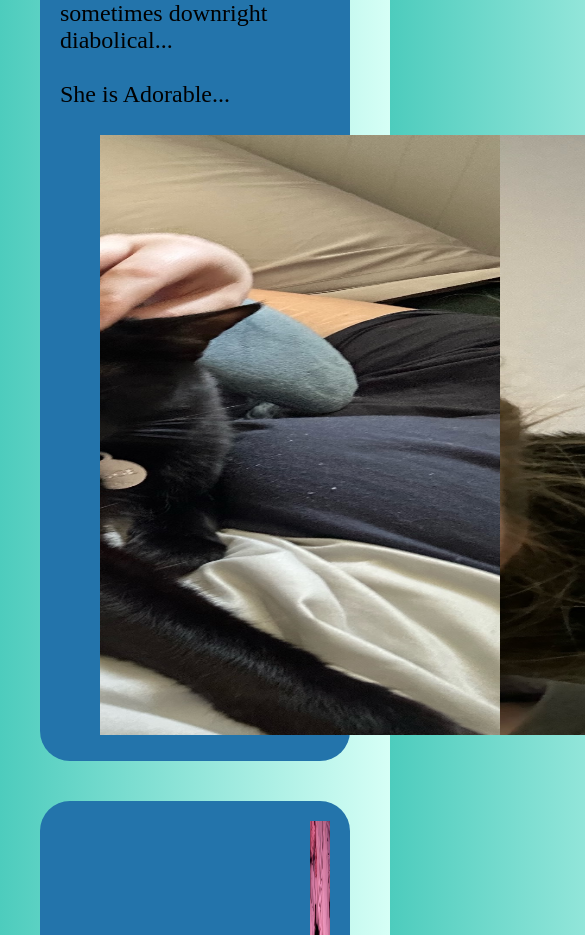
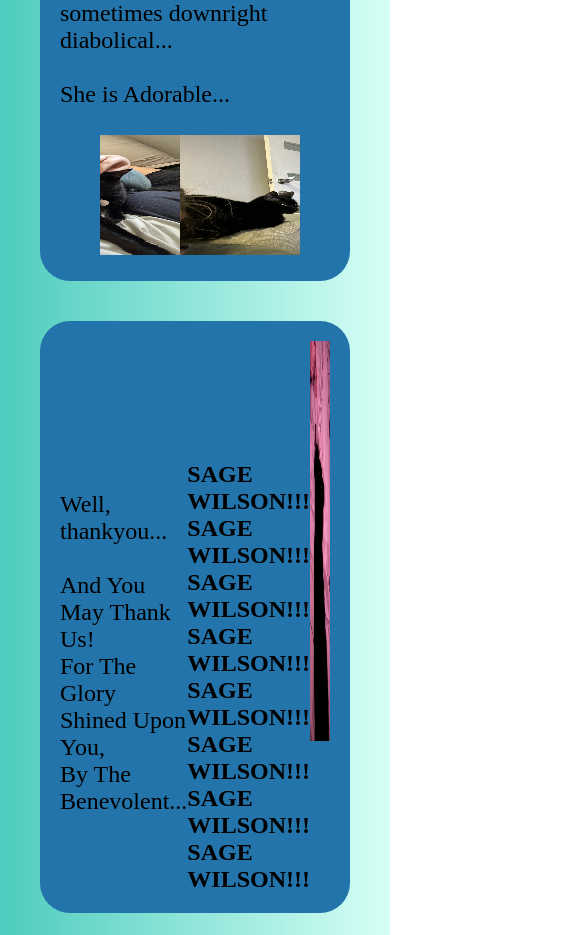
Before and after one commit to luk32377/SagesSite, a plain HTML site: page index.html in a window 390 px wide. Shown: the part 980-1915 px from the top of the page, 585 px wide, since content can reach past the window. Drawn offline with Linux system fonts and the light colour scheme.

Commit message:
Kind of fixed some bugs
Real bug kind of fixed

```diff
--- a/styles/styles.css
+++ b/styles/styles.css
@@ -49,3 +49,33 @@ footer {
 #center {
 	padding-top: 120px;
 }
+
+@media (max-width: 1400px) {
+	#mcanvas {
+		max-width: 1200px;
+	}
+}
+
+@media (max-width: 1200px) {
+	#mcanvas {
+		max-width: 1000px;
+	}
+}
+
+@media (max-width: 1000px) {
+	#mcanvas {
+		max-width: 800px;
+	}
+}
+
+@media (max-width: 800px) {
+	#mcanvas {
+		max-width: 400px;
+	}
+}
+
+@media (max-width: 600px) {
+	#mcanvas {
+		max-width: 200px;
+	}
+}
```
